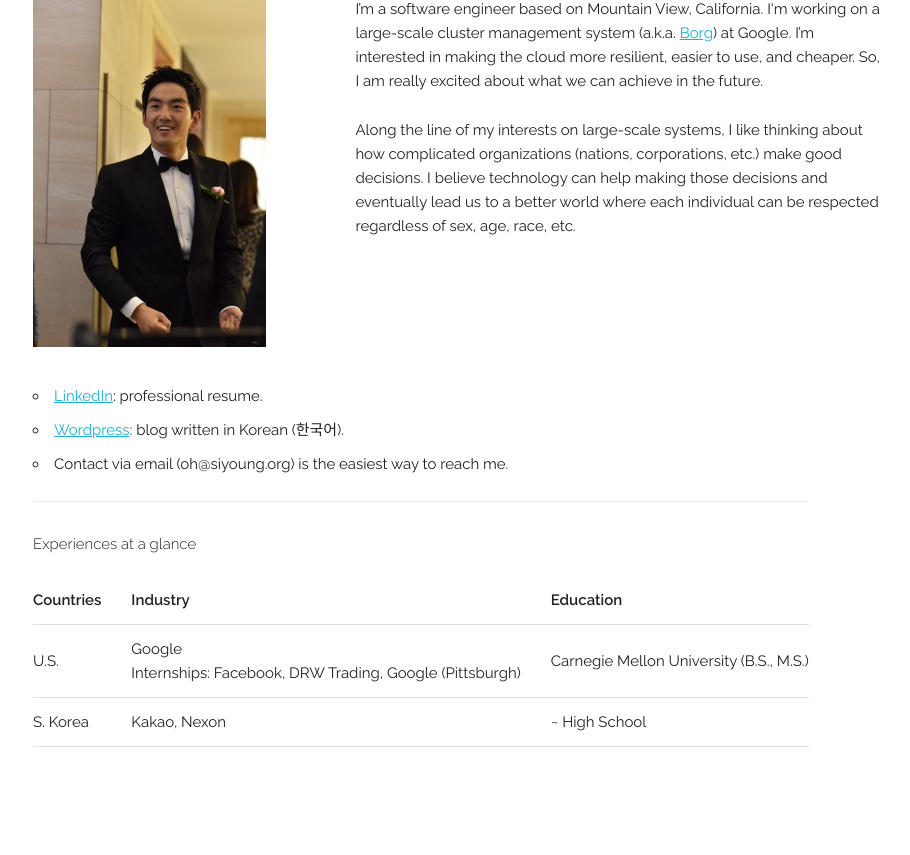
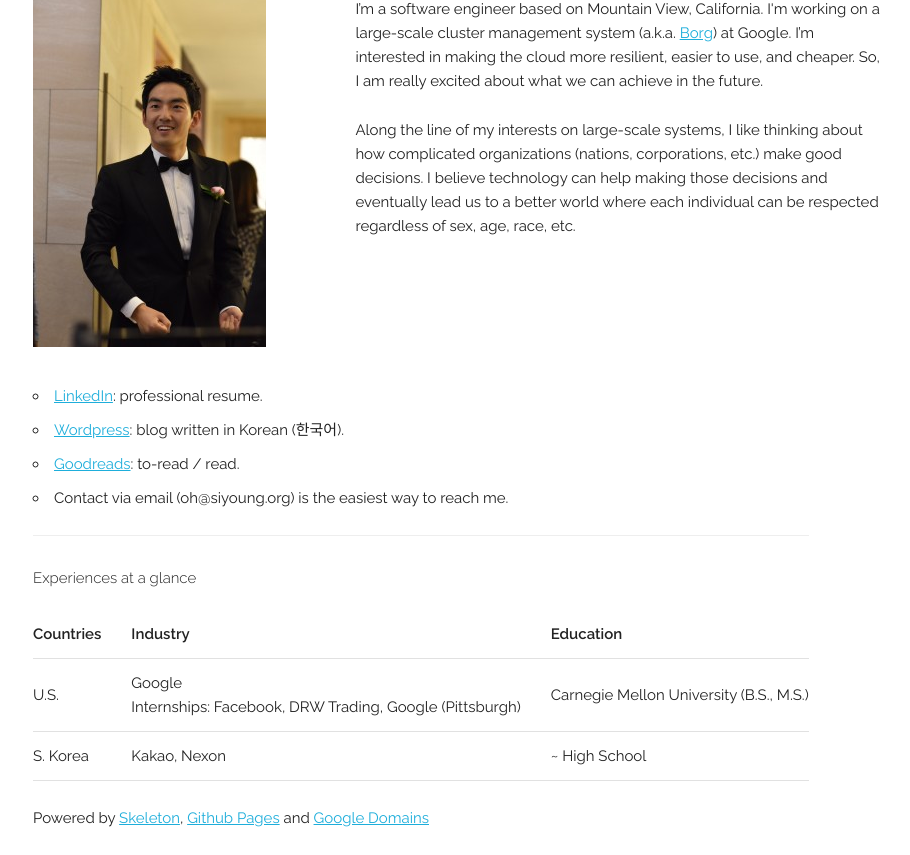
Before and after one commit to Corea/unbing.github.io, a plain HTML site: page index.html in a window 1280 px wide. Shown: the part 160-1015 px from the top of the page, without its empty margins (127-1037 px from the left). Before the commit the page ends 932 px from the top, so only its background shows below. Drawn offline with Linux system fonts and the light colour scheme.

Commit message:
add more links

```diff
--- a/index.html
+++ b/index.html
@@ -56,6 +56,7 @@
 	  <ul>
 	    <li><a target="_blank" href="https://kr.linkedin.com/in/siyoung-oh-b1517429">LinkedIn</a>: professional resume.</li>
 		<li><a target="_blank" href="http://siyoung-kr.org">Wordpress</a>: blog written in Korean (한국어).</li>
+		<li><a target="_blank" href="http://https://www.goodreads.com/siyoungoh">Goodreads</a>: to-read / read.</li>
 		<li>Contact via email (oh@siyoung.org) is the easiest way to reach me.</li>
 	  </ul>
 	</div>
@@ -83,6 +84,11 @@
   	  </tbody>
   	</table>
   	</div>
+	<div>
+	  <p>
+	    Powered by <a target="_blank" href="http://getskeleton.com/">Skeleton</a>, <a target="_blank" href="https://pages.github.com/">Github Pages</a> and <a target="_blank" href="https://domains.google.com/">Google Domains</a>
+	  </p>
+	</div>
   </div>
 
 <script>
```
